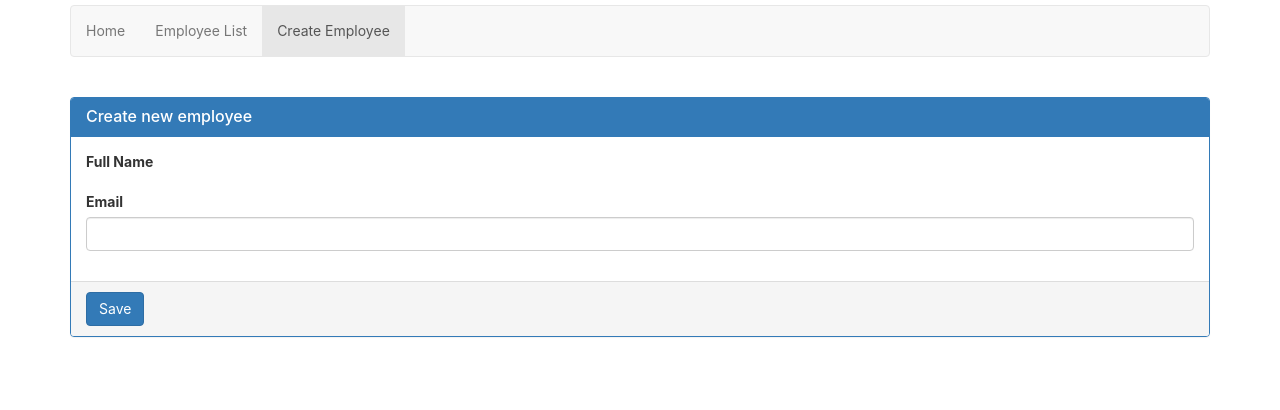
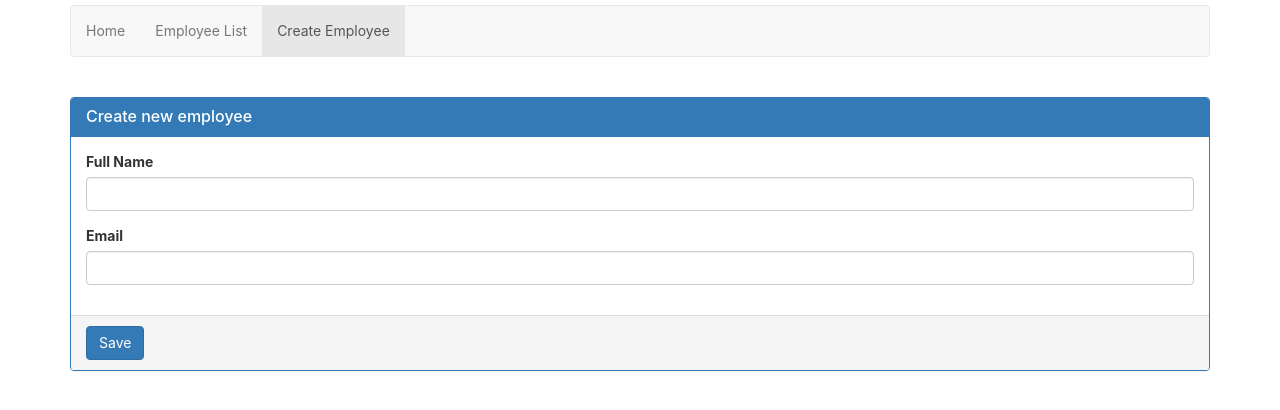
Before and after one commit to ggraur/eBarato_Angular, an Angular app: page /create in a window 1280 px wide. Shown: the top 410 px of the page. Built offline with nearby package versions, Linux system fonts and the light colour scheme.

Commit message:
create employee

```diff
--- a/src/app/employees/create-employee.component.html
+++ b/src/app/employees/create-employee.component.html
@@ -7,7 +7,8 @@
         <div class="panel-body">
             <div class="form-group">
                 <label for="fullName">Full Name</label>
-                <!-- <input id="fullName" name="fullName" [(ngModel)]="fullName" type="text" class="form-control"/> -->
+                 <!-- <input id="fullName" name="fullName" [(ngModel)]="fullName" type="text" class="form-control"/> -->
+                 <input id="fullName" type="text" class="form-control"/>
             </div>
             <div class="form-group">
                 <label for="email">Email</label>
```
